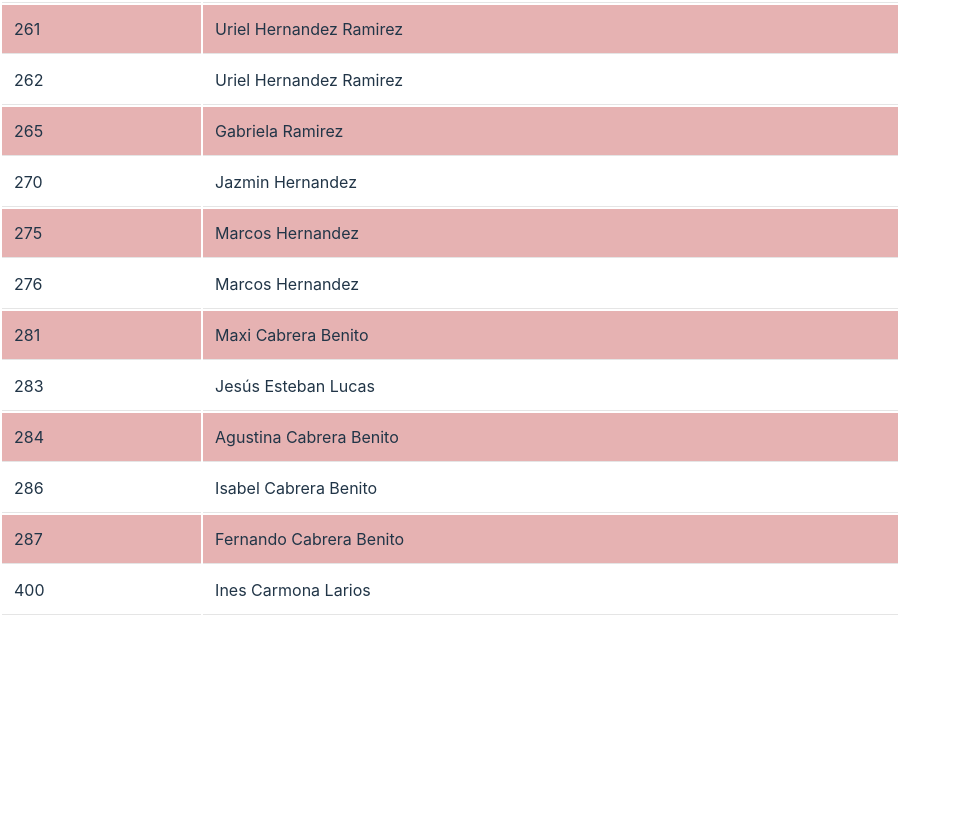
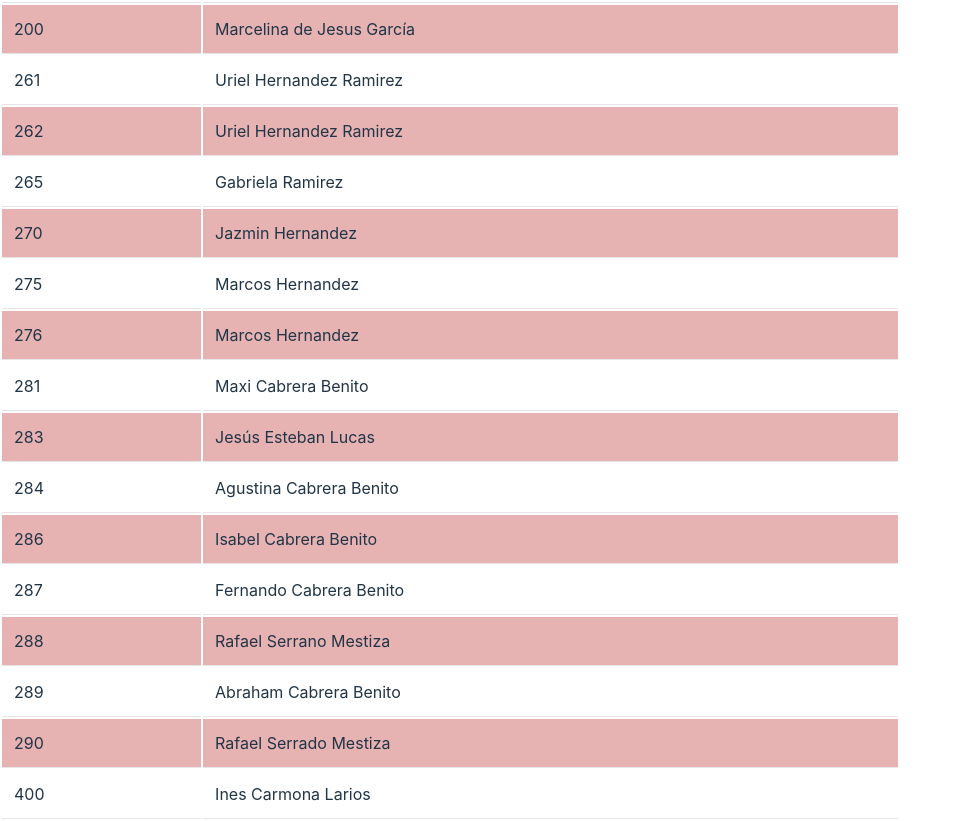
Before and after one commit to ingeabraham23/apoyaaeloy, a React (Vite) app: page / in a window 1280 px wide. Shown: the part 3370-4191 px from the top of the page, without its empty margins (0-959 px from the left). Before the commit the page ends 3987 px from the top, so only its background shows below. Built offline with nearby package versions, Linux system fonts and the light colour scheme.

Commit message:
Mas participantes

```diff
--- a/src/App.jsx
+++ b/src/App.jsx
@@ -67,6 +67,11 @@ function App() {
       boleto: "100",
       nombre: "Daniel Casiano Lauriano",
     },
+    //191-200
+    {
+      boleto: "200",
+      nombre: "Marcelina de Jesus García",
+    },
     //261-270
     {
       boleto: "261",
@@ -113,6 +118,18 @@ function App() {
     {
       boleto: "287",
       nombre: "Fernando Cabrera Benito",
+    },
+    {
+      boleto: "288",
+      nombre: "Rafael Serrano Mestiza",
+    },
+    {
+      boleto: "289",
+      nombre: "Abraham Cabrera Benito",
+    },
+    {
+      boleto: "290",
+      nombre: "Rafael Serrado Mestiza",
     },
     //391-400
     {
```
